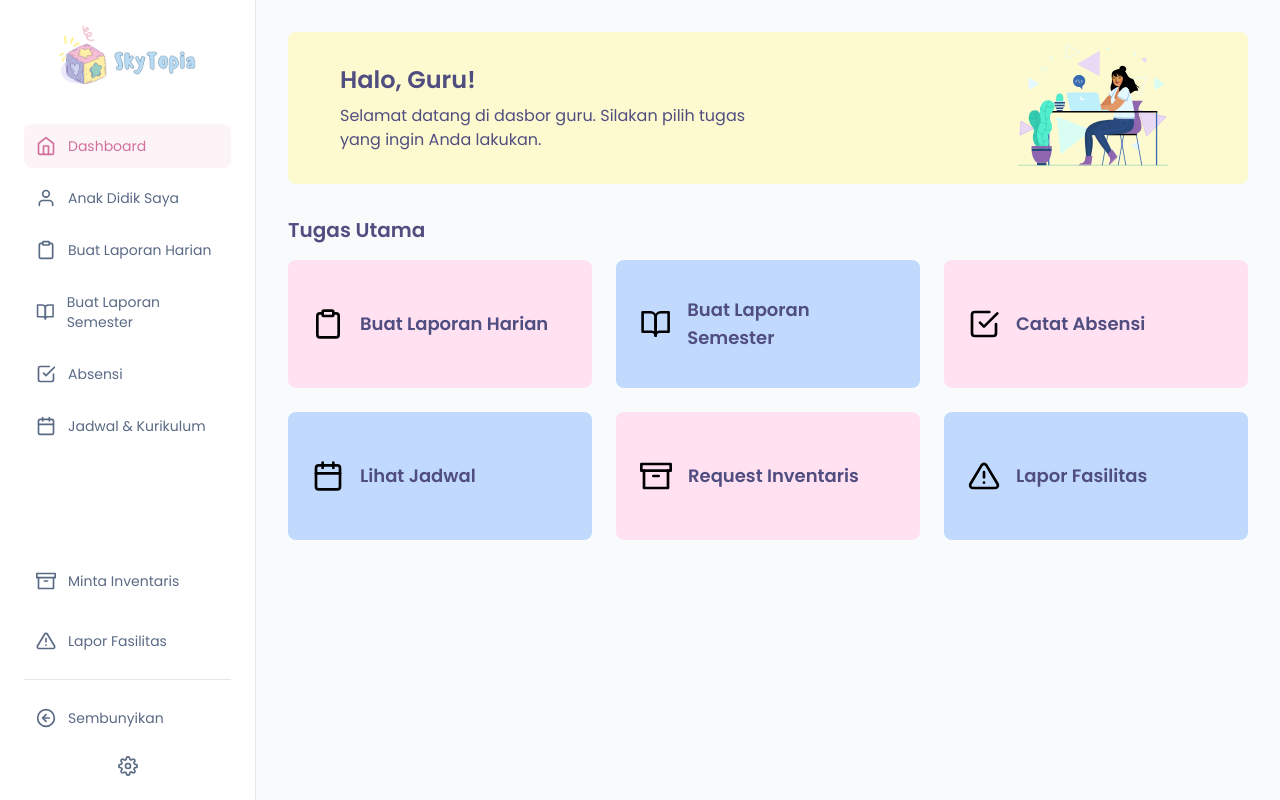
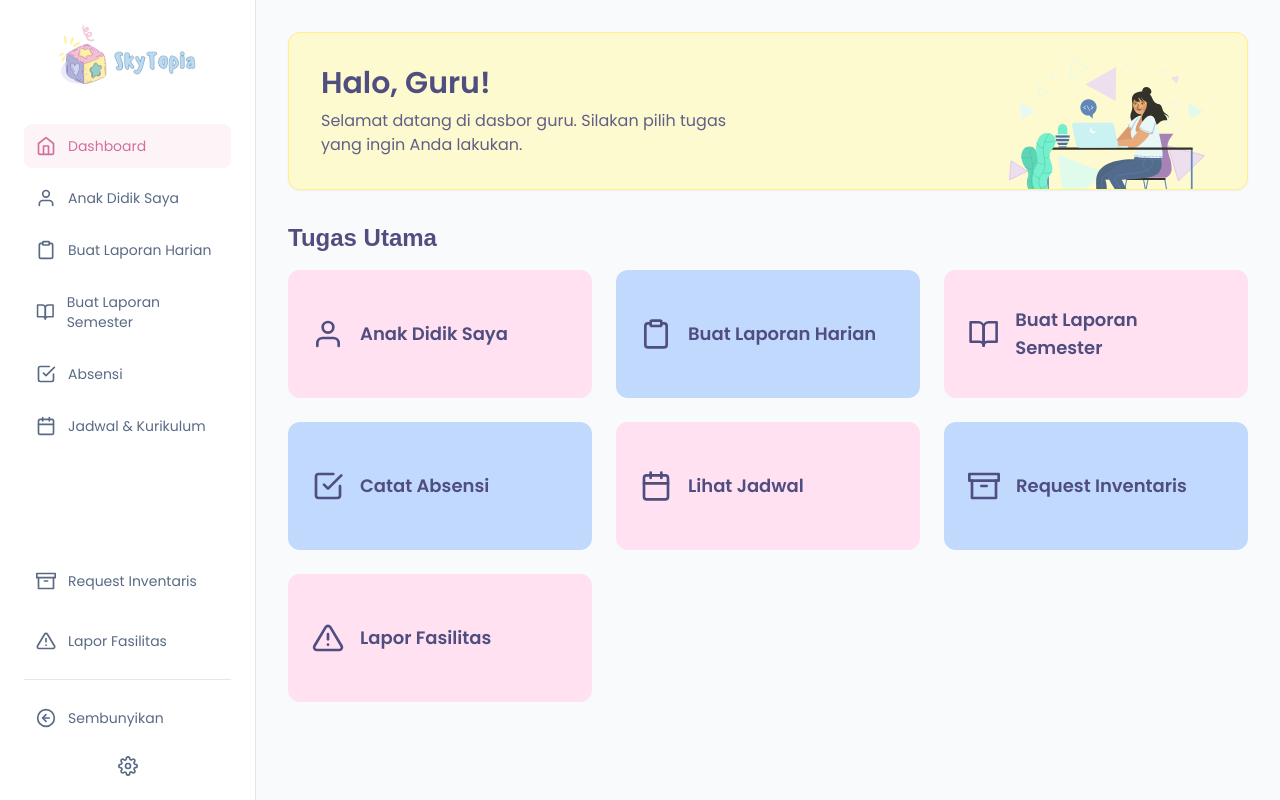
Before and after one commit to DAFFAsd/SkyTopiaFE, a Next.js app in the folder Frontend/: page /teacherDashboard in a window 1280 px wide. Built offline with nearby package versions, Linux system fonts and the light colour scheme; a web font is replaced by a local one.

Commit message:
Revisi Sidebar & Dashboard Teacher

```diff
--- a/Frontend/src/app/teacherDashboard/components/Sidebar.tsx
+++ b/Frontend/src/app/teacherDashboard/components/Sidebar.tsx
@@ -14,10 +14,9 @@ import {
     FiAlertTriangle,
     FiArrowLeftCircle,
     FiSettings,
-    FiUser // <-- (1) ICON BARU DITAMBAHIN
+    FiUser
 } from 'react-icons/fi';
 
-    // --- (2) LINK BARU DITAMBAHIN DI SINI ---
     const navLinks = [
     { name: 'Dashboard', href: '/teacherDashboard', icon: FiHome },
     { name: 'Anak Didik Saya', href: '/teacherDashboard/my-class', icon: FiUser },
@@ -26,10 +25,9 @@ import {
     { name: 'Absensi', href: '/teacherDashboard/attendance', icon: FiCheckSquare },
     { name: 'Jadwal & Kurikulum', href: '/teacherDashboard/schedules', icon: FiCalendar },
     ];
-    // ------------------------------------
 
     const bottomLinks = [
-    { name: 'Minta Inventaris', href: '/teacherDashboard/inventory-request', icon: FiArchive },
+    { name: 'Request Inventaris', href: '/teacherDashboard/inventory-request', icon: FiArchive },
     { name: 'Lapor Fasilitas', href: '/teacherDashboard/facility-report', icon: FiAlertTriangle },
     ];
 
@@ -45,8 +43,6 @@ import {
 
             <nav className="flex flex-col space-y-2">
             {navLinks.map((link) => {
-                // (4) LOGIC 'isActive' DIPERBAIKI
-                // Biar '/teacherDashboard/my-class' bisa nge-highlight '/teacherDashboard/my-class/[id]'
                 const isActive = pathname === link.href || (link.href !== '/teacherDashboard' && pathname.startsWith(link.href));
 
                 return (
--- a/Frontend/src/app/teacherDashboard/layout.tsx
+++ b/Frontend/src/app/teacherDashboard/layout.tsx
@@ -1,4 +1,3 @@
-// Import Image, FiSearch, dan FiBell udah dihapus
 'use client';
 
 import { useState } from 'react';
@@ -18,9 +17,6 @@ export default function TeacherLayout({ children }: { children: React.ReactNode
                 {!sidebarHidden && <TeacherSidebar onToggle={toggleSidebar} />}
             </div>
 
-            {/* DIV pembungkus <header> dan <main> udah dihapus.
-                <main> sekarang jadi anak langsung dari <div flex ...>
-            */}
             <main className="flex-1 overflow-y-auto p-8 relative">
                 {sidebarHidden && (
                     <button
--- a/Frontend/src/app/teacherDashboard/page.tsx
+++ b/Frontend/src/app/teacherDashboard/page.tsx
@@ -3,7 +3,12 @@
 import { useState, useEffect } from 'react';
 import Image from 'next/image';
 import Link from 'next/link';
-import { FiClipboard, FiBookOpen, FiCheckSquare, FiArchive, FiAlertTriangle, FiCalendar } from 'react-icons/fi';
+// --- (1) TAMBAHIN FiUser ---
+import {
+    FiClipboard, FiBookOpen, FiCheckSquare, FiArchive,
+    FiAlertTriangle, FiCalendar, FiUser
+} from 'react-icons/fi';
+import { IconType } from 'react-icons'; // Import IconType biar rapi
 
 type User = {
     id: string;
@@ -12,13 +17,14 @@ type User = {
     role: string;
 };
 
-    function TaskCard({ title, href, icon: Icon, color }: { title: string; href: string; icon: any; color: string }) {
+// (2) KOMPONEN TaskCard (Icon-nya dibenerin tipenya)
+function TaskCard({ title, href, icon: Icon, color }: { title: string; href: string; icon: IconType; color: string }) {
     return (
         <Link
         href={href}
-        className={`flex h-32 items-center space-x-4 rounded-lg p-6 transition-transform hover:scale-105 ${color}`}
+        className={`flex h-32 items-center space-x-4 rounded-xl p-6 transition-all hover:shadow-lg hover:scale-[1.03] ${color}`}
         >
-        <Icon className="h-8 w-8" />
+        <Icon className="h-8 w-8 text-brand-purple" />
         <span className="text-lg font-semibold text-brand-purple">{title}</span>
         </Link>
     );
@@ -26,6 +32,7 @@ type User = {
 
 export default function TeacherDashboardPage() {
     const [user, setUser] = useState<User | null>(null);
+
 
     useEffect(() => {
         const userString = localStorage.getItem('user');
@@ -36,63 +43,79 @@ type User = {
 
     return (
         <div className="space-y-8">
-        <div className="relative rounded-lg bg-welcome-yellow p-8">
+            {/* --- (3) BANNER WELCOME (Font diganti) --- */}
+            <div className="relative rounded-xl shadow-sm border border-yellow-200 bg-welcome-yellow p-8 overflow-hidden">
                 <div className="max-w-md">
-            <h3 className="text-2xl font-semibold text-brand-purple ml-5">
+                    {/* Pake font-rammetto biar lucu */}
+                    <h3 className="font-bold text-3xl text-brand-purple">
                         Halo, {user?.name || 'Guru'}!
                     </h3>
-            <p className="mt-2 text-brand-purple ml-5">
+                    <p className="mt-2 text-brand-purple/90">
                         Selamat datang di dasbor guru. Silakan pilih tugas yang ingin Anda lakukan.
                     </p>
                 </div>
-            <div className="absolute right-20 top-3 bottom-0 hidden lg:block">
+                <div className="absolute right-10 -bottom-8 hidden lg:block opacity-80">
                     <Image
                         src="/woman-at-desk.svg"
                         alt="Ilustrasi"
-                width={150}
-                height={100}
+                        width={200} // Dibikin lebih gede dikit
+                        height={130}
                     />
                 </div>
             </div>
 
             <div>
-            <h3 className="text-xl font-bold text-brand-purple mb-4">Tugas Utama</h3>
+                {/* --- (4) JUDUL (Font diganti) --- */}
+                <h3 className="font-rammetto text-2xl font-bold text-brand-purple mb-4">
+                    Tugas Utama
+                </h3>
+
+                {/* --- (5) DAFTAR KARTU (Ditambahin 'Anak Didik' & ganti warna) --- */}
                 <div className="grid grid-cols-1 gap-6 md:grid-cols-2 lg:grid-cols-3">
+
+                    {/* (BARU) Tombol Anak Didik Saya */}
+                    <TaskCard
+                        title="Anak Didik Saya"
+                        href="/teacherDashboard/my-class"
+                        icon={FiUser}
+                        color="bg-stat-pink-bg" // Pink
+                    />
+
                     <TaskCard
                         title="Buat Laporan Harian"
                         href="/teacherDashboard/daily-report"
                         icon={FiClipboard}
-                color="bg-stat-pink-bg"
+                        color="bg-stat-blue-bg/50" // Biru
                     />
                     <TaskCard
                         title="Buat Laporan Semester"
                         href="/teacherDashboard/semester-report"
                         icon={FiBookOpen}
-                color="bg-stat-blue-bg/50"
+                        color="bg-stat-pink-bg" // Pink
                     />
                     <TaskCard
                         title="Catat Absensi"
                         href="/teacherDashboard/attendance"
                         icon={FiCheckSquare}
-                color="bg-stat-pink-bg"
+                        color="bg-stat-blue-bg/50" // Biru
                     />
                     <TaskCard
                         title="Lihat Jadwal"
                         href="/teacherDashboard/schedules"
                         icon={FiCalendar}
-                color="bg-stat-blue-bg/50"
+                        color="bg-stat-pink-bg" // Pink
                     />
                     <TaskCard
                         title="Request Inventaris"
                         href="/teacherDashboard/inventory-request"
                         icon={FiArchive}
-                color="bg-stat-pink-bg"
+                        color="bg-stat-blue-bg/50" // Biru
                     />
                     <TaskCard
                         title="Lapor Fasilitas"
                         href="/teacherDashboard/facility-report"
                         icon={FiAlertTriangle}
-                color="bg-stat-blue-bg/50"
+                        color="bg-stat-pink-bg" // Pink
                     />
                 </div>
             </div>
```
Lines whose indentation alone changed are shown as unchanged.
